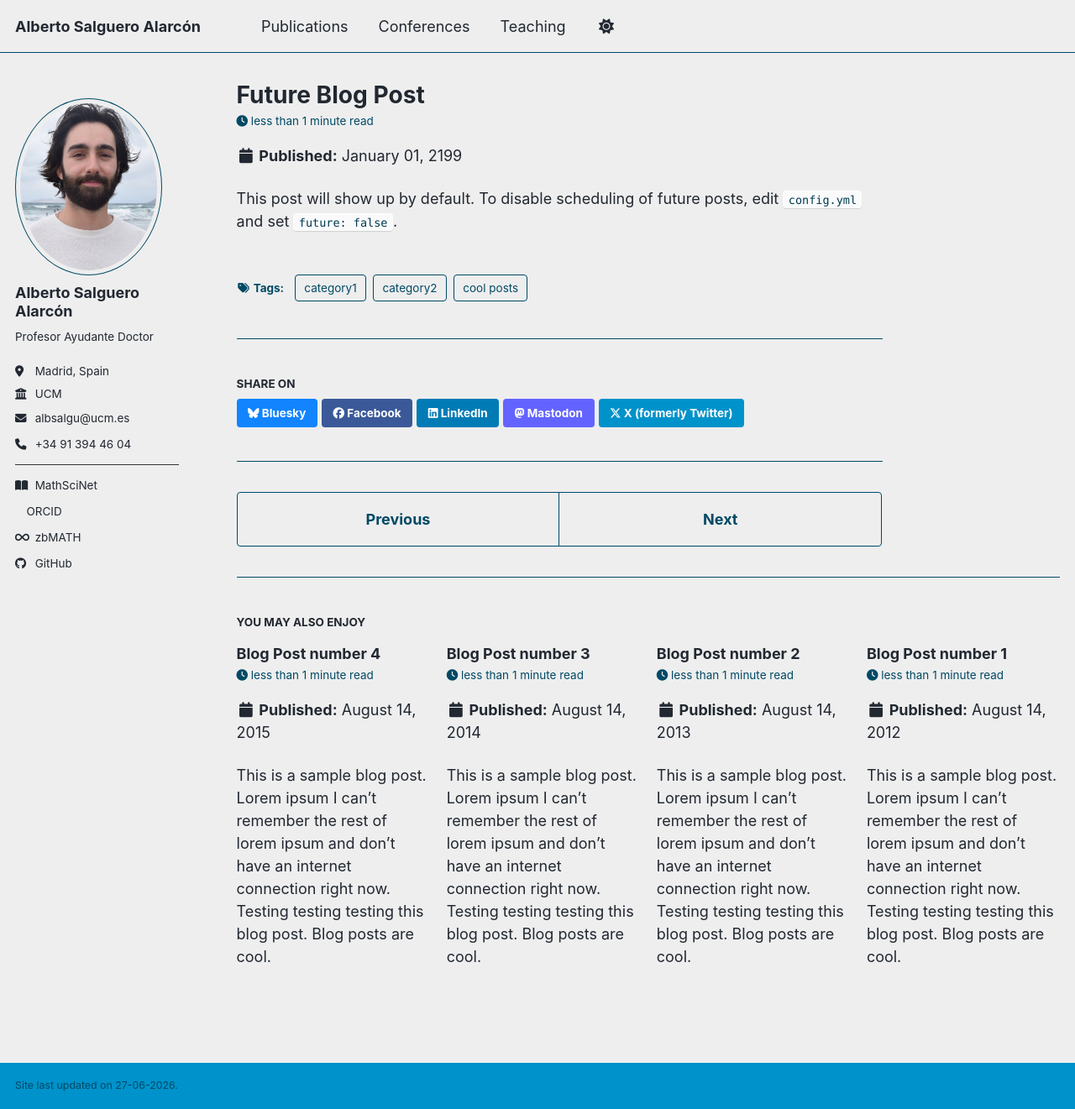
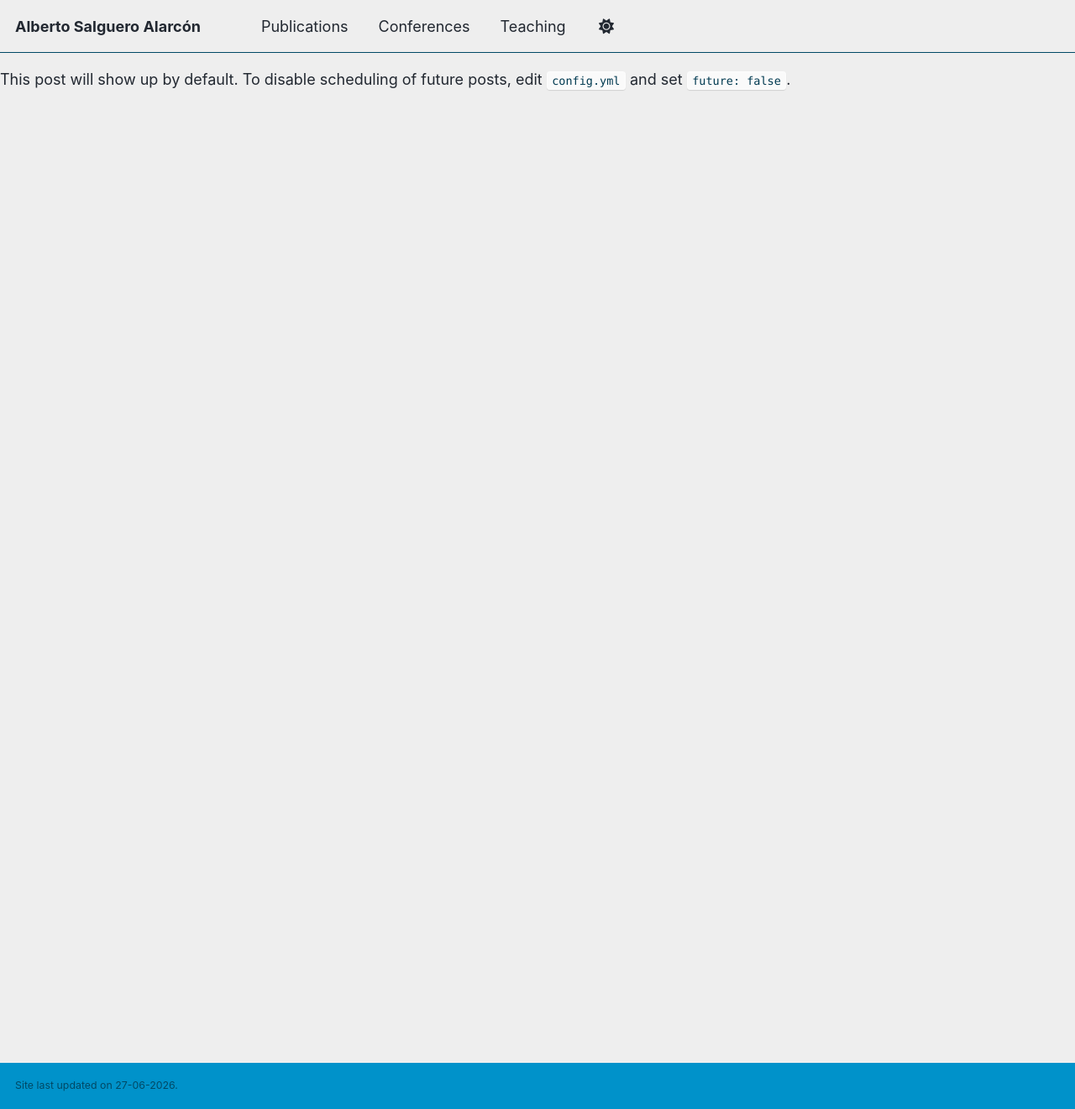
Before and after one commit to salgueroalarcon/salgueroalarcon.github.io, a Jekyll site: the page built from _posts/2199-01-01-future-post.md, in a window 1280 px wide and 1321 px high. Shown: the whole window at 84% size. Built offline with Jekyll 4.4.1, drawn with Linux system fonts in a browser that asks for light colours; our own code applies the rules of GitHub Pages for plain Markdown files; a style sheet for code colours, icons or effects is not loaded; part of the change alters nothing that is shown.

Commit message:
Remove default settings for posts, teaching, publications, and portfolio
Removed default settings for various content types in the configuration file.

```diff
--- a/_config.yml
+++ b/_config.yml
@@ -243,16 +243,6 @@ collections:
 # These settings control how pages and collections are included in the site
 defaults:
   # _posts
-  - scope:
-      path: ""
-      type: posts
-    values:
-      layout: single
-      author_profile: true
-      read_time: true
-      comments: true
-      share: true
-      related: true
   # _pages
   - scope:
       path: ""
@@ -261,41 +251,10 @@ defaults:
       layout: single
       author_profile: true
   # _teaching
-  - scope:
-      path: ""
-      type: teaching
-    values:
-      layout: single
-      author_profile: true
-      share: true
-      comments: true
   # _publications
-  - scope:
-      path: ""
-      type: publications
-    values:
-      layout: single
-      author_profile: true
-      share: true
-      comments: true
   # _portfolio
-  - scope:
-      path: ""
-      type: portfolio
-    values:
-      layout: single
-      author_profile: true
-      share: true
-      comment: true
+
   # _talks
-  - scope:
-      path: ""
-      type: talks
-    values:
-      layout: talk
-      author_profile: true
-      share: true
-
 
 # Sass/SCSS
 sass:
```
